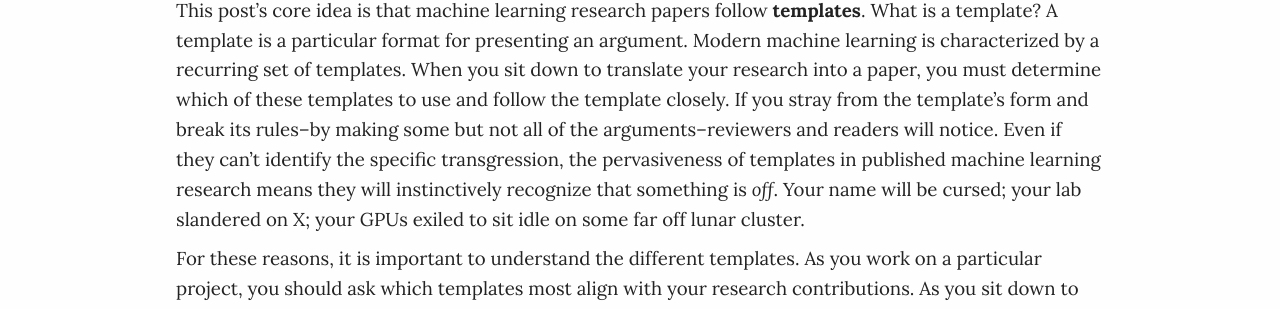
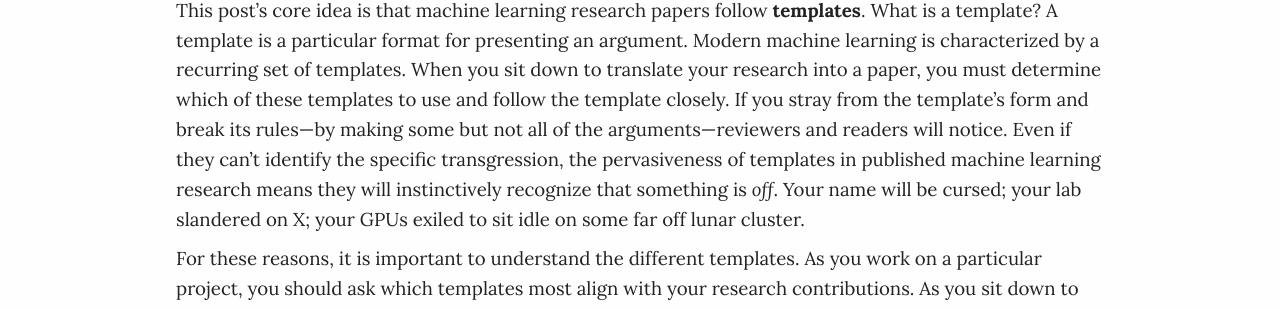
Before and after one commit to neelguha/neelguha.github.io, a Jekyll site: the page built from _posts/2026-03-24-templates.md, in a window 1280 px wide and 900 px high. Shown: the part 318-627 px from the top of the window. Built offline with Jekyll 4.4.1, drawn with Linux system fonts in a browser that asks for light colours.

Commit message:
Fixed em dash

```diff
--- a/_posts/2026-03-24-templates.md
+++ b/_posts/2026-03-24-templates.md
@@ -9,7 +9,7 @@ categories: [research, advice]
 
 This blogpost is intended to help students understand how to present research to machine learning audiences.[^1] It is an amalgamation of lessons that my friends and I have learned through our PhDs, and is drawn from our experiences writing, reading, and reviewing machine learning papers.
 
-This post’s core idea is that machine learning research papers follow **templates**. What is a template? A template is a particular format for presenting an argument. Modern machine learning is characterized by a recurring set of templates. When you sit down to translate your research into a paper, you must determine which of these templates to use and follow the template closely. If you stray from the template’s form and break its rules–by making some but not all of the arguments–reviewers and readers will notice. Even if they can’t identify the specific transgression, the pervasiveness of templates in published machine learning research means they will instinctively recognize that something is *off*. Your name will be cursed; your lab slandered on X; your GPUs exiled to sit idle on some far off lunar cluster.
+This post’s core idea is that machine learning research papers follow **templates**. What is a template? A template is a particular format for presenting an argument. Modern machine learning is characterized by a recurring set of templates. When you sit down to translate your research into a paper, you must determine which of these templates to use and follow the template closely. If you stray from the template’s form and break its rules---by making some but not all of the arguments---reviewers and readers will notice. Even if they can’t identify the specific transgression, the pervasiveness of templates in published machine learning research means they will instinctively recognize that something is *off*. Your name will be cursed; your lab slandered on X; your GPUs exiled to sit idle on some far off lunar cluster.
 
 For these reasons, it is important to understand the different templates. As you work on a particular project, you should ask which templates most align with your research contributions. As you sit down to write the paper, you should ask whether the arguments on the page reflect those the template demands. The dirty truth is that *doing* research and *writing* your research are inextricable, with each shaping the other.[^2]
 
```
